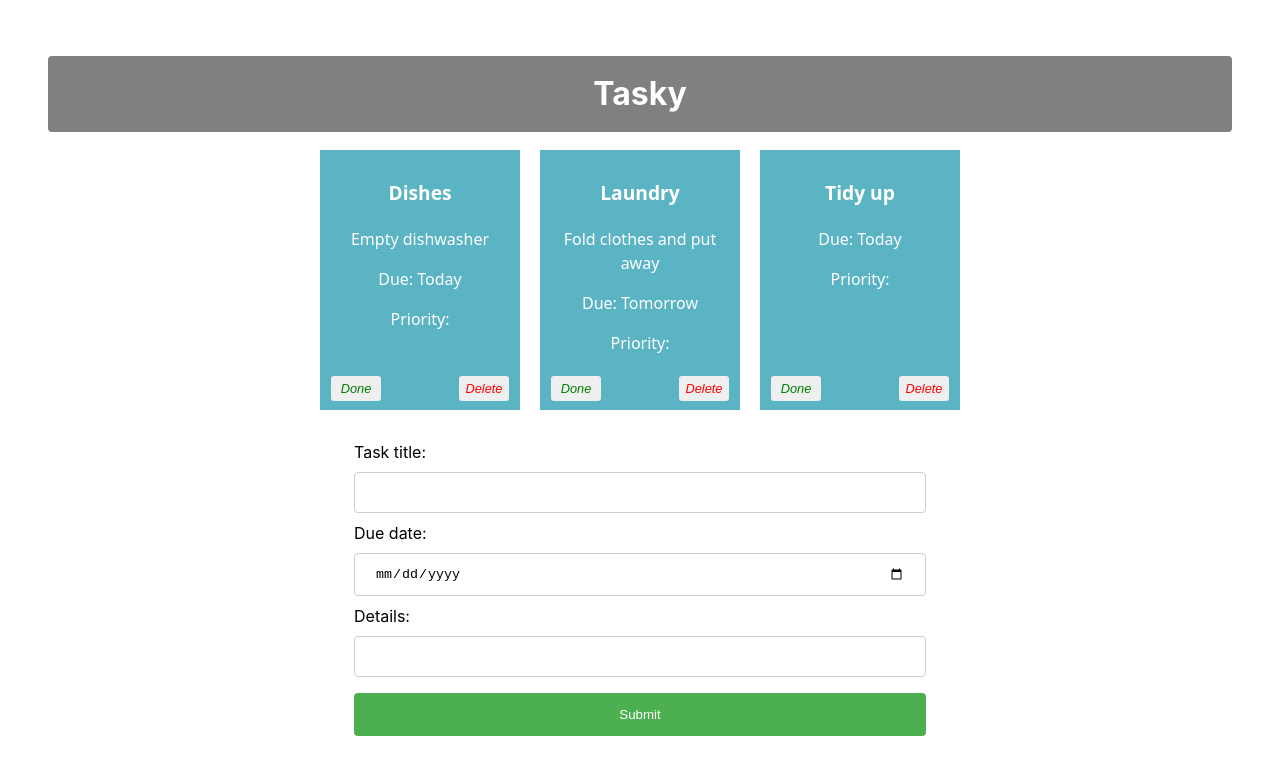
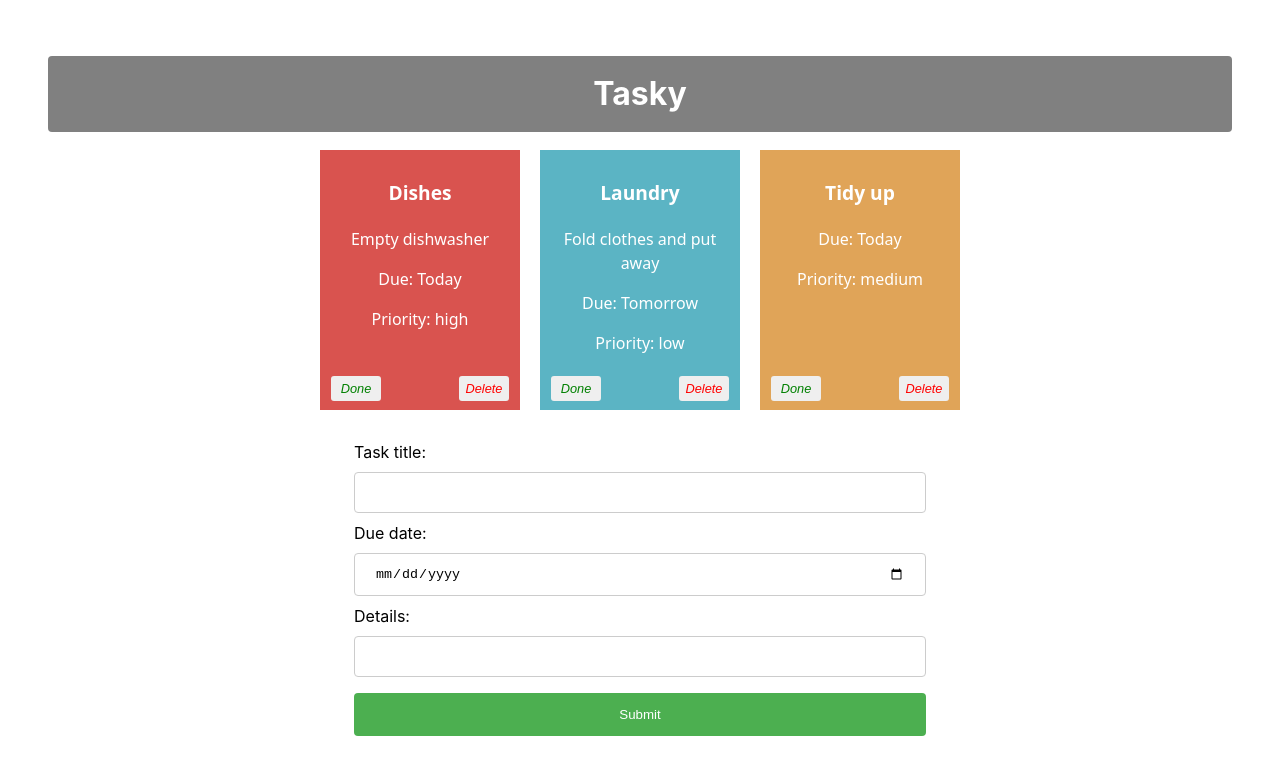
Before and after one commit to MinaRins/react-basics-labs, a React (Vite) app in the folder tasky/: page / in a window 1280 px wide. Shown: the top 774 px of the page. Built offline with nearby package versions, Linux system fonts and the light colour scheme.

Commit message:
Tasky Lab 2b - Exercises done

```diff
--- a/tasky/src/App.jsx
+++ b/tasky/src/App.jsx
@@ -16,7 +16,8 @@
   const [formState, setFormState] = useState({
     title: "",
     description: "",
-    deadline: ""
+    deadline: "",
+    priority: "low"
   });
 
   const doneHandler = (taskIndex) => {
@@ -44,6 +45,9 @@
       case "deadline":
         form.deadline = event.target.value;
         break;
+      case "priority":
+        form.priority = event.target.value;
+        break;
       default:
         form = formState;
     }
@@ -57,9 +61,10 @@
     const form = { ...formState };
 
     form.id = uuidv4();
+    form.done = false;
     tasks.push(form);
     setTaskState({ tasks });
-    setFormState({ title: "", description: "", deadline: "" });
+    setFormState({ title: "", description: "", deadline: "", priority: "low" });
   };
 
   return (
@@ -70,6 +75,7 @@
           title={task.title}
           description={task.description}
           deadline={task.deadline}
+          priority={task.priority}
           key={task.id}
           done={task.done}
           markDone={() => doneHandler(index)}
--- a/tasky/src/components/Task.jsx
+++ b/tasky/src/components/Task.jsx
@@ -1,6 +1,15 @@
 const Task = (props) => {
+
+  const priorityColors = {
+    low: '#5bb4c4',
+    medium: '#e0a458',
+    high: '#d9534f'
+  };
+
+  const cardColor = props.done ? 'lightgrey' : priorityColors[props.priority];
+
   return (
-    <div className="card" style={{backgroundColor: props.done ? 'lightgrey' : '#5bb4c4'}}>
+    <div className="card" style={{backgroundColor: cardColor}}>
       <p className="title">{props.title}</p>
       <p>{props.description}</p>
       <p>Due: {props.deadline}</p>
```
Also changed, not shown: tasky/src/AddTaskForm.jsx (+10 -1 lines), 1 other file (tests, documents, lock files or other folders).
